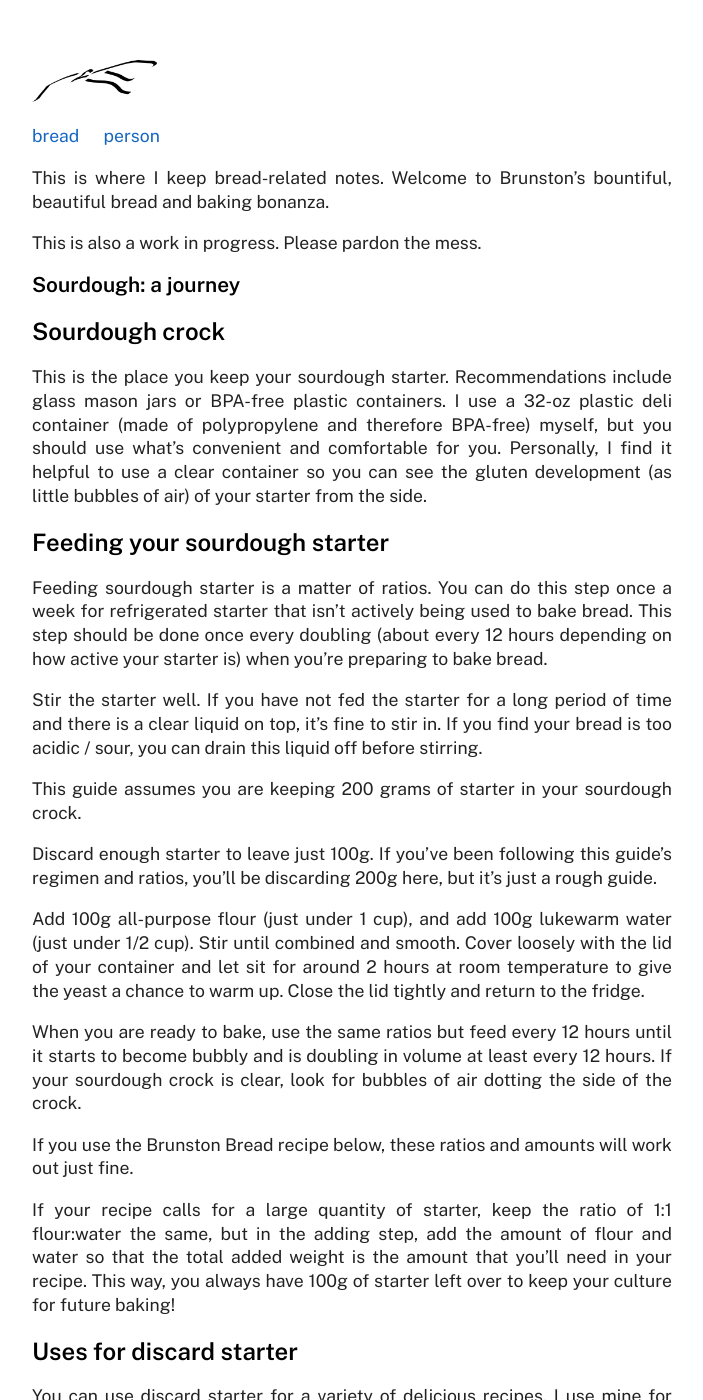
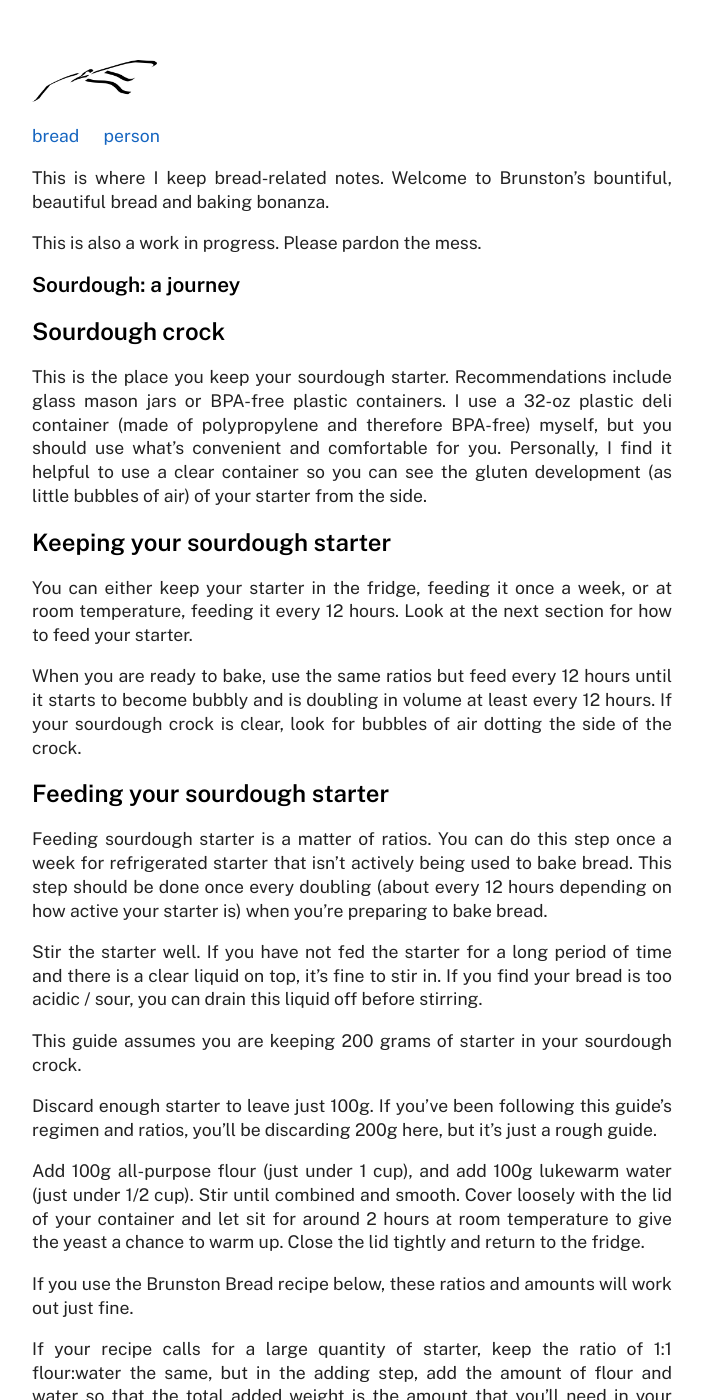
Before and after one commit to brunston/bread, a Jekyll site: the page built from index.md, in a window 1280 px wide and 1400 px high. Shown: the whole window, without its empty margins (288-991 px from the left). Built offline with Jekyll 4.4.1, drawn with Linux system fonts in a browser that asks for light colours.

Commit message:
bread 2.1

```diff
--- a/index.md
+++ b/index.md
@@ -13,6 +13,12 @@ This is also a work in progress. Please pardon the mess.
 
 This is the place you keep your sourdough starter. Recommendations include glass mason jars or BPA-free plastic containers. I use a 32-oz plastic deli container (made of polypropylene and therefore BPA-free) myself, but you should use what's convenient and comfortable for you. Personally, I find it helpful to use a clear container so you can see the gluten development (as little bubbles of air) of your starter from the side.
 
+## Keeping your sourdough starter
+
+You can either keep your starter in the fridge, feeding it once a week, or at room temperature, feeding it every 12 hours. Look at the next section for how to feed your starter.
+
+When you are ready to bake, use the same ratios but feed every 12 hours until it starts to become bubbly and is doubling in volume at least every 12 hours. If your sourdough crock is clear, look for bubbles of air dotting the side of the crock.
+
 ## Feeding your sourdough starter
 
 Feeding sourdough starter is a matter of ratios. You can do this step once a week for refrigerated starter that isn't actively being used to bake bread. This step should be done once every doubling (about every 12 hours depending on how active your starter is) when you're preparing to bake bread.
```
Also changed, not shown: other parts of index.md (+0 -2 lines).
